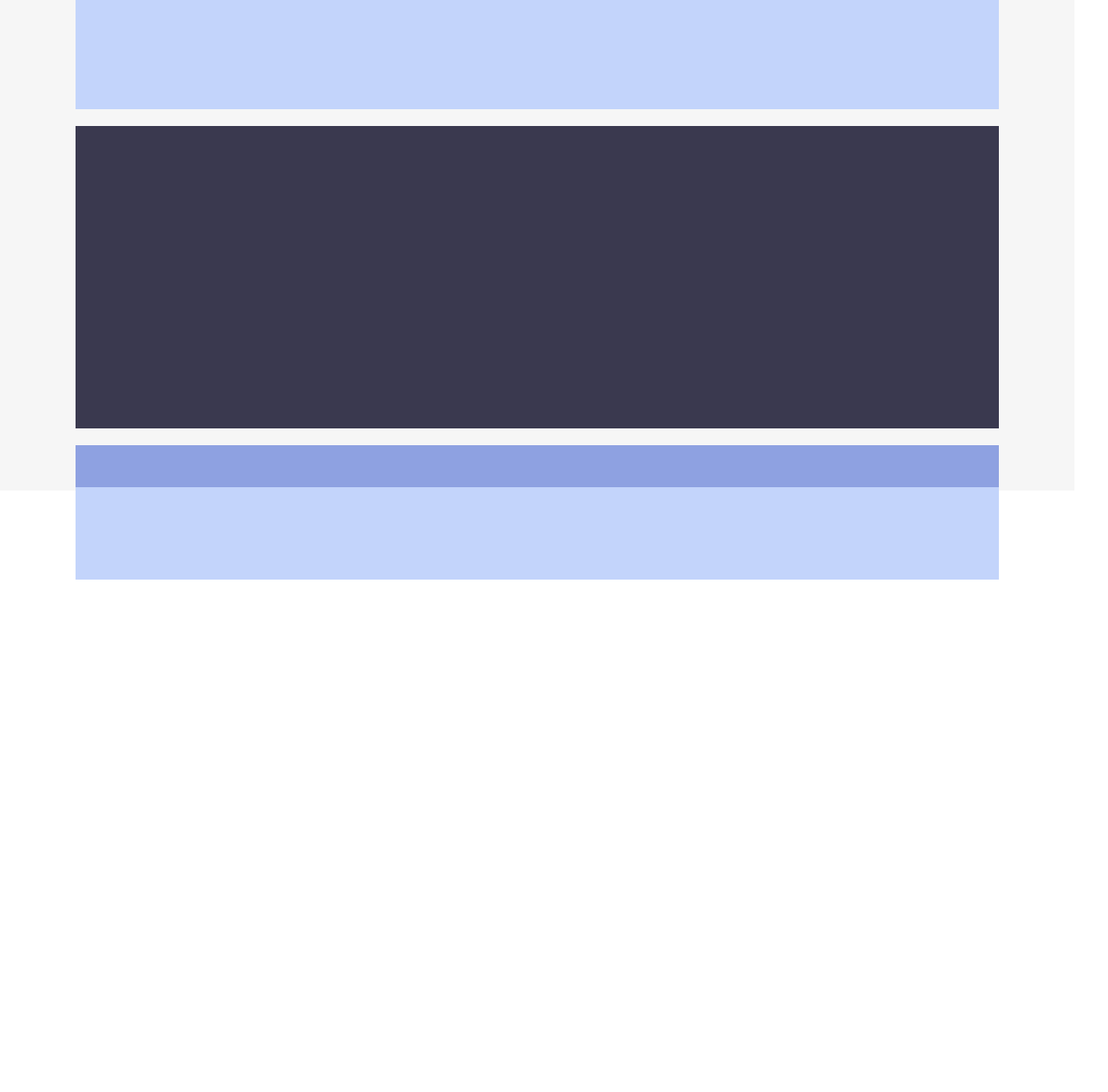
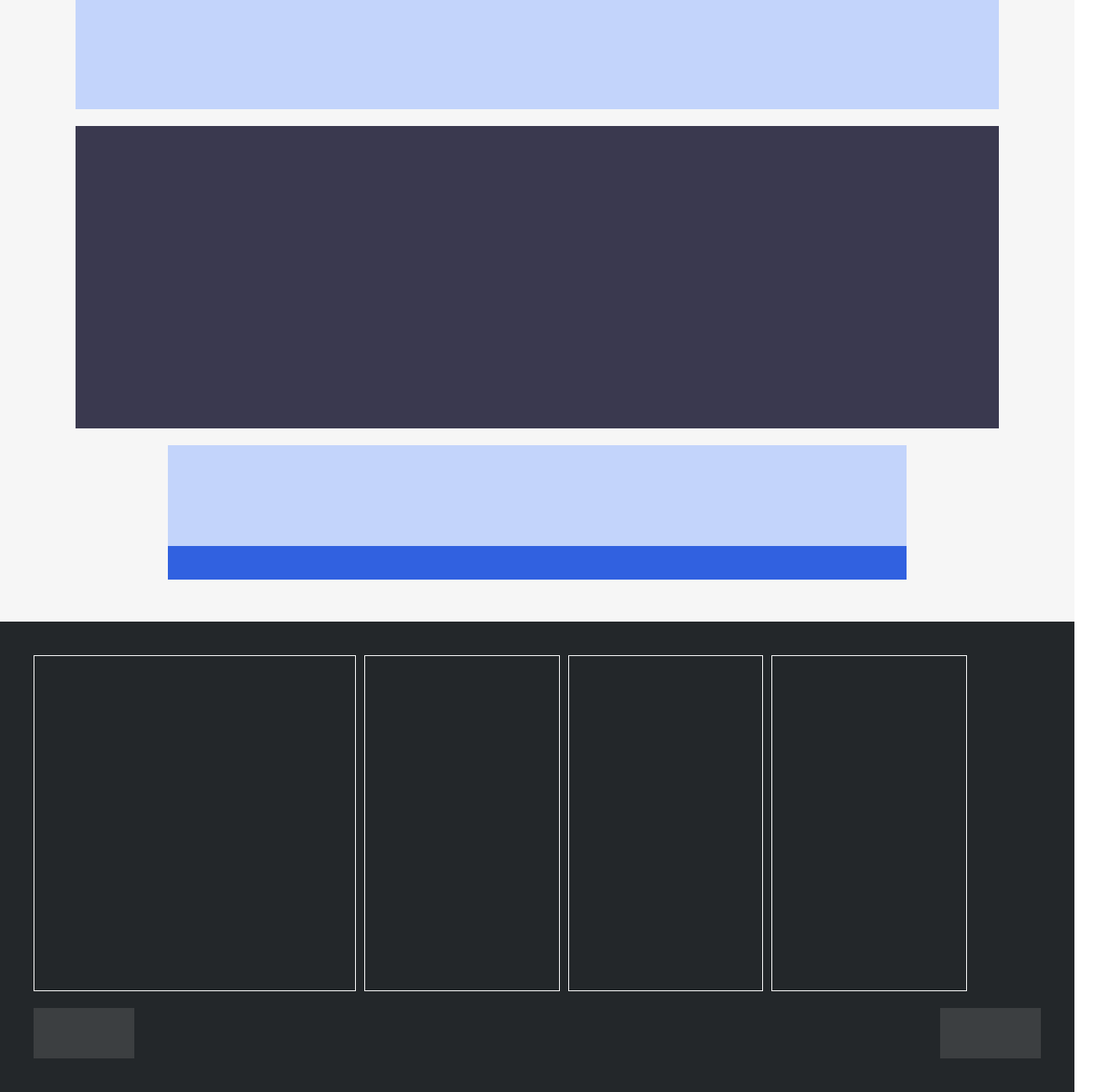
Before and after one commit to agnesvarga1/htmlcss-struttura-discord, a plain HTML site: page index.html in a window 1280 px wide. Shown: the part 2376-3676 px from the top of the page at 84% size, 1320 px wide, since content can reach past the window. Before the commit the page ends 3066 px from the top, so only its background shows below. Drawn offline with Linux system fonts and the light colour scheme.

Commit message:
section4+footer

```diff
--- a/index.html
+++ b/index.html
@@ -41,13 +41,29 @@
         </div>
       </section>
       <section class="section-4">
-        <div class="section-4-content"></div>
-        <figure></figure>
+        <div class="flex-container">
+          <div class="section-4-content"></div>
+          <figure></figure>
 
-        <div class="jumbotron">
-          <div class="btn"></div>
+          <div class="jumbotron">
+            <div class="content"></div>
+            <div class="btn"></div>
+          </div>
         </div>
       </section>
     </main>
+    <footer>
+      <div class="footer-top">
+        <div class="footer-content1"></div>
+        <div class="footer-content2"></div>
+        <div class="footer-content3"></div>
+        <div class="footer-content4"></div>
+      </div>
+
+      <div class="footer-bottom">
+        <figure></figure>
+        <div class="btn"></div>
+      </div>
+    </footer>
   </body>
 </html>
--- a/styles.css
+++ b/styles.css
@@ -88,11 +88,9 @@ main article {
   background-color: #f6f6f6;
 }
 .section-4 {
-  height: 80vh;
+  min-height: 80vh;
   padding-block: 2%;
-  display: flex;
-  flex-direction: column;
-  gap: 20px;
+  padding-bottom: 50px;
 }
 .section-4-content {
   min-height: 20vh;
@@ -103,18 +101,60 @@ main article {
   width: 100%;
   min-height: 45vh;
 }
-
 .section-4 .jumbotron {
-  justify-content: flex-end;
   min-height: 20vh;
   background-color: #c3d4fb;
+  margin-inline: 10%;
+  display: flex;
+  flex-direction: column-reverse;
 }
 
 .section-4 .jumbotron .btn {
-  min-height: 50px;
-  background-color: #8ea1e1;
+  height: 2%;
+  background-color: #3161e0;
 }
 
-.jumbotron .flex-container {
+.section-4 .flex-container {
+  display: flex;
   flex-direction: column;
+  gap: 20px;
 }
+
+footer {
+  min-height: 70vh;
+  padding: 40px;
+  background-color: #23272a;
+}
+
+.footer-top {
+  display: flex;
+  width: 100vw;
+  min-height: 50vh;
+  gap: 10px;
+}
+
+.footer-content1,
+.footer-content2,
+.footer-content3,
+.footer-content4 {
+  width: calc(100% / 5.5);
+  min-height: inherit;
+  border: 1px solid white;
+}
+
+.footer-content1 {
+  flex-basis: 30%;
+}
+
+.footer-bottom {
+  margin-top: 20px;
+  display: flex;
+  justify-content: space-between;
+}
+
+.footer-bottom figure,
+.footer-bottom .btn {
+  width: 10%;
+  min-height: 60px;
+  background-color: #3c3f41;
+}
```
